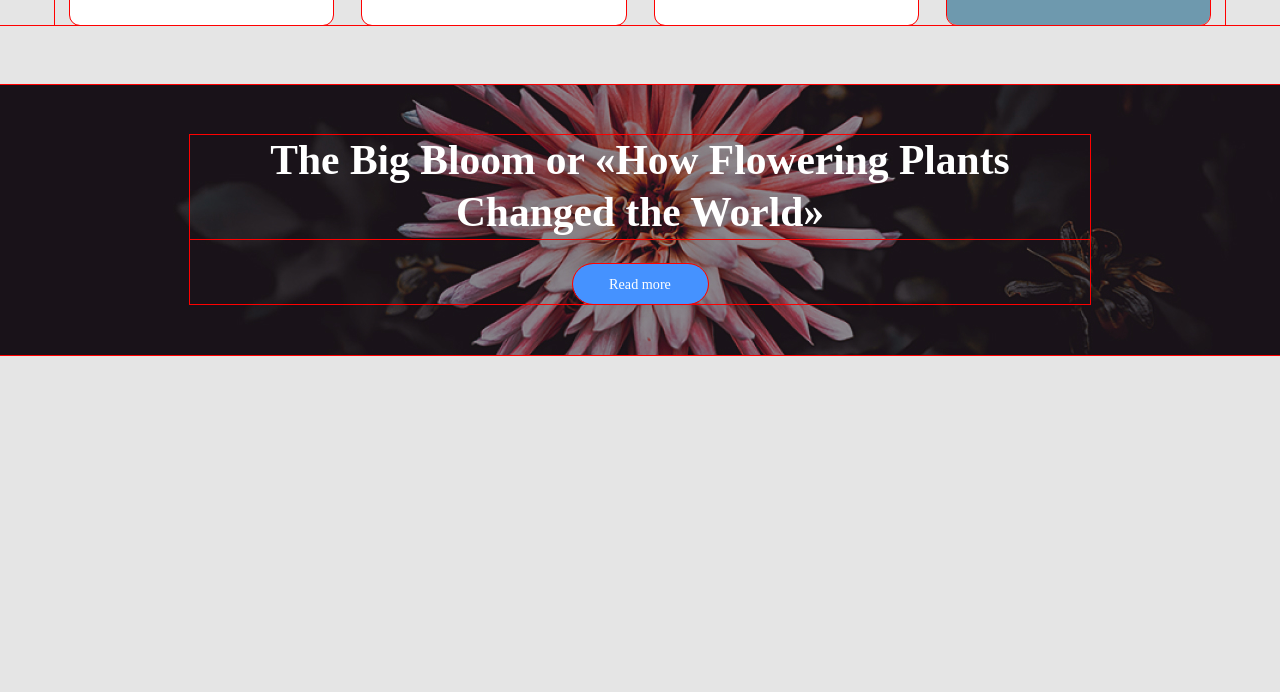
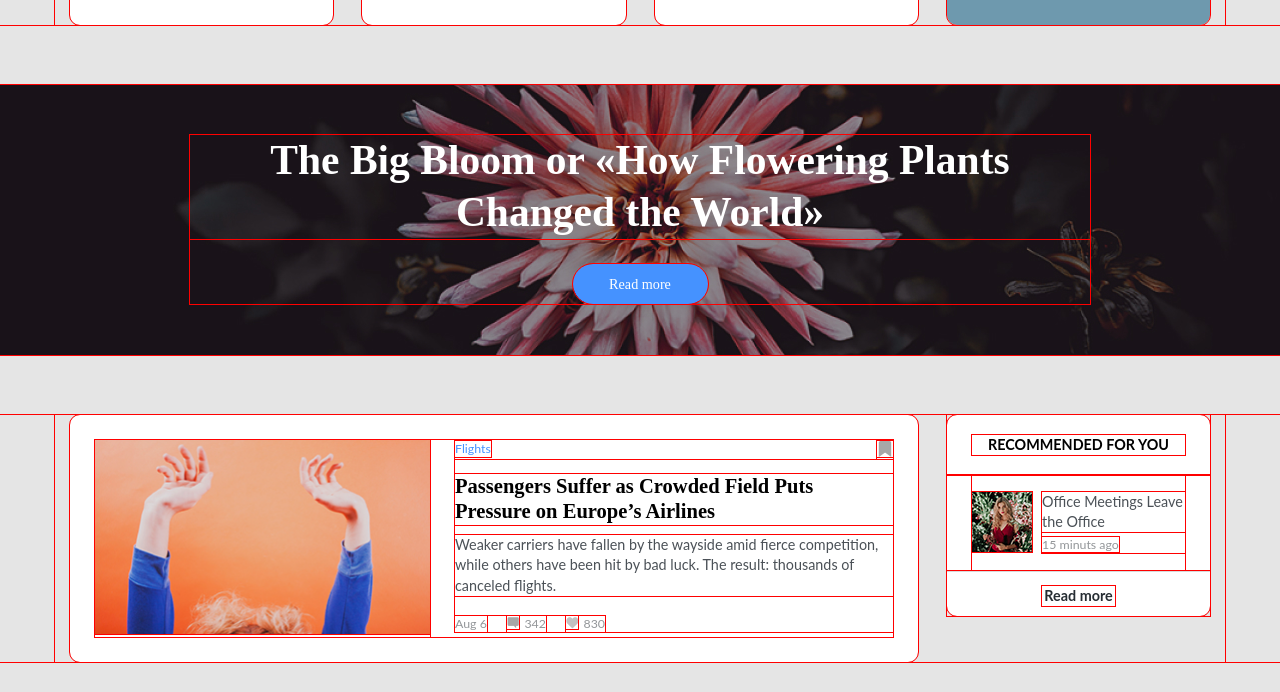
Before and after one commit to aleksei24/uni_news, a website: page app/index.html in a window 1280 px wide. Shown: the part 1759-2451 px from the top of the page. Before the commit the page ends 2174 px from the top, so only its background shows below. Drawn offline with nearby package versions, Linux system fonts and the light colour scheme; files that its build step writes are made by us from their sources; a web font is replaced by a local one.

Commit message:
articles column is on the process

```diff
--- a/app/index.html
+++ b/app/index.html
@@ -13,6 +13,7 @@
             <main class="main">
                 @@include('template/_banner.html') @@include('template/_tabs.html')
                 @@include('template/_articles.html') @@include('template/_bloom.html')
+                @@include('template/_column-of-articles.html')
                 <!--    @@include('template/_banner2.html') -->
             </main>
             <!-- @@include('template/_footer.html') -->
--- /dev/null
+++ b/app/scss/column-of-articles.scss
@@ -0,0 +1,160 @@
+.column-of-articles {
+    margin-bottom: 30px;
+    &__container {
+        display: flex;
+        align-items: flex-start;
+        justify-content: space-between;
+    }
+
+    &__main {
+        flex: 0 0 848px;
+        padding: 25px;
+        background-color: #fff;
+        border-radius: 10px;
+    }
+
+    &__aside {
+        flex: 0 0 263px;
+        background-color: #fff;
+        border-radius: 10px;
+    }
+}
+.main-colArt {
+    &__item {
+        display: flex;
+        align-items: flex-start;
+    }
+}
+.item-colArt {
+    &__img {
+        flex: 1 0 335px;
+        margin-right: 25px;
+    }
+
+    &__descript {
+    }
+}
+.descript-colArt {
+    &__top {
+        display: flex;
+        align-items: center;
+        justify-content: space-between;
+    }
+
+    &__label {
+        @include response-font(12, 8);
+        line-height: 15/12 * 100%;
+    }
+
+    &__main {
+        margin: 15px 0 20px 0;
+        h3 {
+            @include response-font(20, 14);
+            line-height: 25/20 * 100%;
+            font-family: $thirdFont;
+            margin-bottom: 10px;
+            max-height: 63px;
+            overflow: auto;
+        }
+        p {
+            @include response-font(14, 10);
+            line-height: 20/14 * 100%;
+            max-height: 63px;
+            overflow: auto;
+        }
+    }
+
+    &__bottom {
+        display: flex;
+        align-items: center;
+        justify-content: space-between;
+        max-width: 150px;
+        color: $amountColour;
+    }
+}
+.icon-bookmark:before::hover {
+    display: block;
+    color: #eb5757;
+}
+.bottom-colArt {
+    &__date {
+        @include response-font(12, 8);
+        line-height: 15/12 * 100%;
+    }
+
+    &__comments {
+        @include response-font(12, 8);
+        line-height: 15/12 * 100%;
+    }
+
+    &__likes {
+        @include response-font(12, 8);
+        line-height: 15/12 * 100%;
+    }
+}
+.icon-comment::before {
+    margin-right: 5px;
+}
+.icon-heart::before {
+    margin-right: 5px;
+}
+.aside-colArt {
+    &__top {
+        max-height: 60px;
+        height: 100%;
+        padding: 20px 25px;
+        border-bottom: 1px solid #d9dadb;
+        h4 {
+            @include response-font(14, 10);
+            line-height: 20/14 * 100%;
+            text-transform: uppercase;
+            text-align: center;
+        }
+    }
+
+    &__main {
+        padding: 0 25px;
+    }
+
+    &__item {
+        border-bottom: 1px solid #d9dadb;
+        padding: 17px 0;
+        display: flex;
+        align-items: flex-start;
+    }
+
+    &__img {
+        flex: 0 0 60px;
+        height: 60px;
+        margin-right: 10px;
+    }
+
+    &__text {
+        p {
+            @include response-font(14, 10);
+            line-height: 20/14 * 100%;
+            margin-bottom: 1px;
+            color: #4b5157;
+            max-height: 42px;
+            overflow: auto;
+        }
+        span {
+            @include response-font(12, 8);
+            line-height: 15/12 * 100%;
+            color: #939699;
+        }
+    }
+
+    &__bottom {
+        max-height: 45px;
+        height: 100%;
+        padding: 14px 95px;
+        border-top: 1px solid #d9dadb;
+        h5 {
+            @include response-font(14, 10);
+            line-height: 20/14 * 100%;
+            text-align: center;
+            color: #262d33;
+        }
+    }
+}
--- a/app/scss/style.scss
+++ b/app/scss/style.scss
@@ -8,6 +8,7 @@
 @import 'tabs';
 @import 'articles';
 @import 'bloom';
+@import 'column-of-articles';
 // @import 'header-grid';
 // @import 'swiper';
 // @import 'animate';
--- /dev/null
+++ b/app/template/_column-of-articles.html
@@ -0,0 +1,51 @@
+<section class="column-of-articles">
+    <div class="column-of-articles__container container">
+        <div class="column-of-articles__main main-colArt">
+            <div class="main-colArt__item item-colArt">
+                <div class="item-colArt__img">
+                    <img src="img/col-art/01.jpg" alt="image" />
+                </div>
+                <div class="item-colArt__descript descript-colArt">
+                    <div class="descript-colArt__top">
+                        <span class="descript-colArt__label flightsTitle">Flights</span>
+                        <span class="icon-bookmark"></span>
+                    </div>
+                    <div class="descript-colArt__main">
+                        <h3>
+                            Passengers Suffer as Crowded Field Puts Pressure on Europe’s Airlines
+                        </h3>
+                        <p class="text">
+                            Weaker carriers have fallen by the wayside amid fierce competition,
+                            while others have been hit by bad luck. The result: thousands of
+                            canceled flights.
+                        </p>
+                    </div>
+                    <div class="descript-colArt__bottom bottom-colArt">
+                        <span class="bottom-colArt__date">Aug 6</span>
+                        <span class="bottom-colArt__comments icon-comment">342</span>
+                        <span class="bottom-colArt__likes icon-heart">830</span>
+                    </div>
+                </div>
+            </div>
+        </div>
+        <aside class="column-of-articles__aside aside-colArt">
+            <div class="aside-colArt__top">
+                <h4>Recommended for you</h4>
+            </div>
+            <div class="aside-colArt__main">
+                <div class="aside-colArt__item">
+                    <div class="aside-colArt__img">
+                        <img src="img/col-aside2/01.jpg" alt="image" />
+                    </div>
+                    <div class="aside-colArt__text">
+                        <p>Office Meetings Leave the Office</p>
+                        <span>15 minuts ago</span>
+                    </div>
+                </div>
+            </div>
+            <div class="aside-colArt__bottom">
+                <h5>Read more</h5>
+            </div>
+        </aside>
+    </div>
+</section>
```
